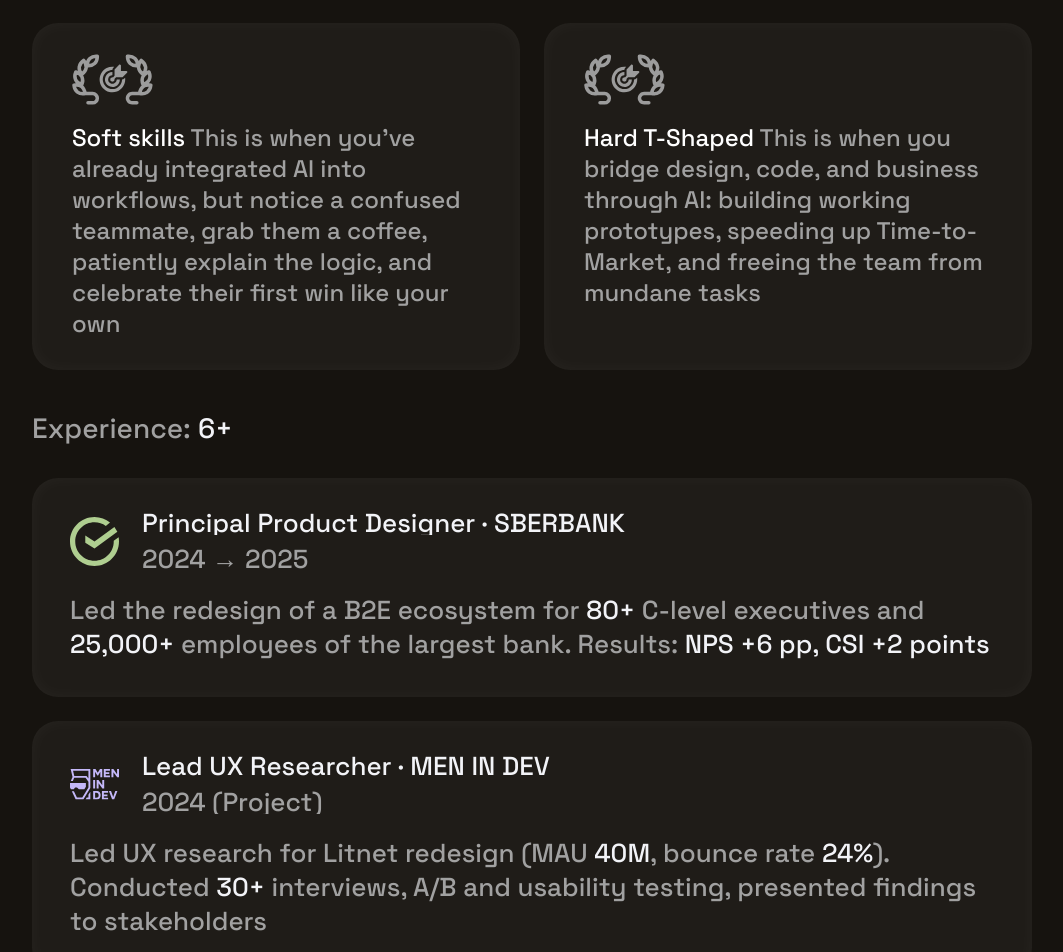
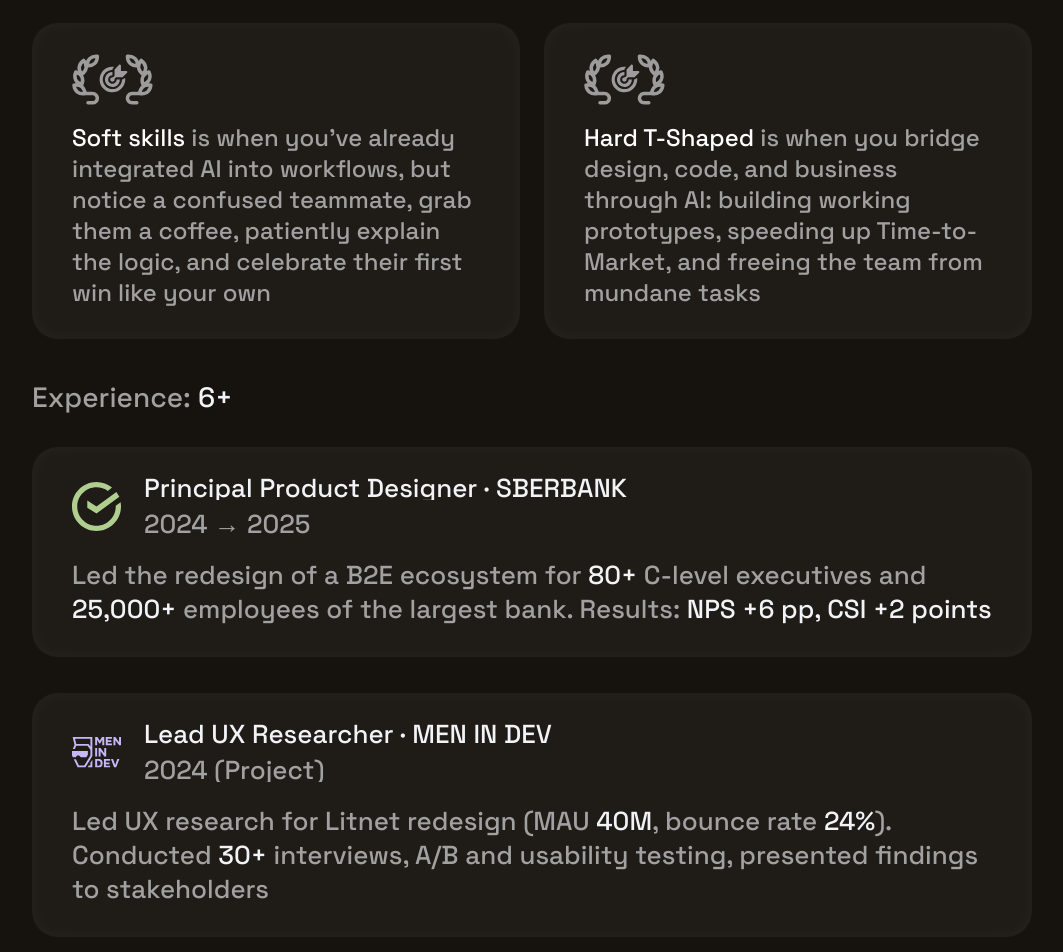
Before and after one commit to krollfaster/bacardin, a Next.js app: page /en in a window 1280 px wide. Shown: the part 900-1852 px from the top of the page, without its empty margins (108-1171 px from the left). Built offline with nearby package versions, Linux system fonts and the light colour scheme; a web font is replaced by a local one.

Commit message:
fix(copy): строчная 'это' в карточках навыков; style(experience): паддинги карточек 40/30/31px, gap 36px

```diff
--- a/components/sections/Experience.tsx
+++ b/components/sections/Experience.tsx
@@ -35,7 +35,7 @@
           transition: { delay: index * 0.1, duration: 0.5 },
         },
       }}
-      className="bg-card px-[38px] pt-[34px] pb-[36px] rounded-4xl"
+      className="bg-card px-[40px] pt-[30px] pb-[31px] rounded-4xl"
       style={{ boxShadow: "inset 0 0 18px rgba(255, 255, 255, 0.04)" }}
     >
       {/* Область с компанией */}
@@ -165,7 +165,7 @@
         </motion.h2>
 
         {/* Карточки опыта */}
-        <div className="flex flex-col gap-[24px]">
+        <div className="flex flex-col gap-[36px]">
           {experiences.map((exp, index) => (
             <ExperienceCard
               key={index}
--- a/messages/en.json
+++ b/messages/en.json
@@ -10,12 +10,12 @@
       "card1": {
         "part1": "",
         "highlight": "Soft skills",
-        "part2": "This is when you've already integrated AI into workflows, but notice a confused teammate, grab them a coffee, patiently explain the logic, and celebrate their first win like your own"
+        "part2": "is when you've already integrated AI into workflows, but notice a confused teammate, grab them a coffee, patiently explain the logic, and celebrate their first win like your own"
       },
       "card2": {
         "part1": "",
         "highlight": "Hard T-Shaped",
-        "part2": "This is when you bridge design, code, and business through AI: building working prototypes, speeding up Time-to-Market, and freeing the team from mundane tasks"
+        "part2": "is when you bridge design, code, and business through AI: building working prototypes, speeding up Time-to-Market, and freeing the team from mundane tasks"
       }
     }
   },
--- a/messages/ru.json
+++ b/messages/ru.json
@@ -10,12 +10,12 @@
       "card1": {
         "part1": "",
         "highlight": "Софт скиллы",
-        "part2": "Это когда ты уже внедрил AI в процессы, но видишь растерянного коллегу, наливаешь ему кофе, терпеливо объясняешь логику и празднуешь его первый успех как свой собственный"
+        "part2": "это когда ты уже внедрил AI в процессы, но видишь растерянного коллегу, наливаешь ему кофе, терпеливо объясняешь логику и празднуешь его первый успех как свой собственный"
       },
       "card2": {
         "part1": "",
         "highlight": "Хард T-Shaped",
-        "part2": "Это когда ты закрываешь стык дизайна, кода и бизнеса через AI: создаёшь рабочие прототипы, ускоряешь Time-to-Market и избавляешь команду от скучных задач"
+        "part2": "это когда ты закрываешь стык дизайна, кода и бизнеса через AI: создаёшь рабочие прототипы, ускоряешь Time-to-Market и избавляешь команду от скучных задач"
       }
     }
   },
```
